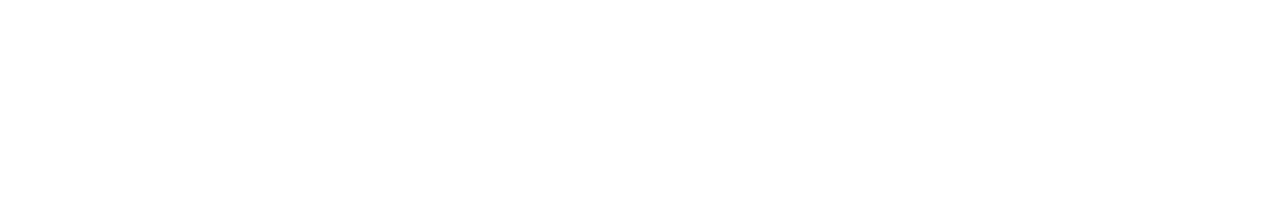
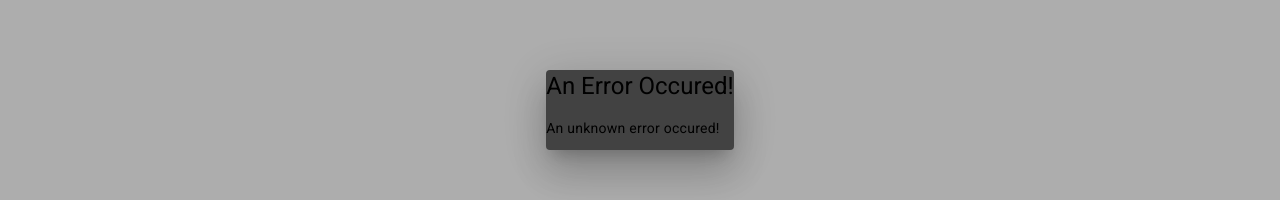
Before and after one commit to michal-1994/angular-node, an Angular app: page / in a window 1280 px wide. Shown: the part 290-490 px from the top of the page. Built offline with nearby package versions, Linux system fonts and the light colour scheme; no server answers.

Commit message:
Displaying the basic error dialog

```diff
--- a/src/app/app.module.ts
+++ b/src/app/app.module.ts
@@ -11,6 +11,7 @@
 import { MatExpansionModule } from '@angular/material/expansion';
 import { MatProgressSpinnerModule } from '@angular/material/progress-spinner';
 import { MatPaginatorModule } from '@angular/material/paginator';
+import { MatDialogModule } from '@angular/material/dialog';
 
 import { AppComponent } from './app.component';
 import { PostCreateComponent } from './posts/post-create/post-create.component';
@@ -21,6 +22,7 @@
 import { SignupComponent } from './auth/signup/signup.component';
 import { AuthInterceptor } from './auth/auth-interceptor';
 import { ErrorInterceptor } from './error-interceptor';
+import { ErrorComponent } from './error/error.component';
 
 @NgModule({
   declarations: [
@@ -30,6 +32,7 @@
     PostListComponent,
     LoginComponent,
     SignupComponent,
+    ErrorComponent,
   ],
   imports: [
     BrowserModule,
@@ -44,6 +47,7 @@
     MatExpansionModule,
     MatProgressSpinnerModule,
     MatPaginatorModule,
+    MatDialogModule,
     HttpClientModule,
   ],
   providers: [
@@ -59,5 +63,6 @@
     },
   ],
   bootstrap: [AppComponent],
+  entryComponents: [ErrorComponent],
 })
 export class AppModule {}
--- a/src/app/error-interceptor.ts
+++ b/src/app/error-interceptor.ts
@@ -4,14 +4,19 @@
   HttpInterceptor,
   HttpRequest,
 } from '@angular/common/http';
+import { Injectable } from '@angular/core';
+import { MatDialog } from '@angular/material/dialog';
 import { catchError, throwError } from 'rxjs';
+import { ErrorComponent } from './error/error.component';
 
+@Injectable()
 export class ErrorInterceptor implements HttpInterceptor {
+  constructor(private dialog: MatDialog) {}
+
   intercept(req: HttpRequest<any>, next: HttpHandler) {
     return next.handle(req).pipe(
       catchError((error: HttpErrorResponse) => {
-        console.log(error);
-        alert(error.error.message);
+        this.dialog.open(ErrorComponent);
         return throwError(error);
       })
     );
--- /dev/null
+++ b/src/app/error/error.component.html
@@ -0,0 +1,2 @@
+<h1>An Error Occured!</h1>
+<p>{{ message }}</p>
--- /dev/null
+++ b/src/app/error/error.component.ts
@@ -0,0 +1,8 @@
+import { Component } from '@angular/core';
+
+@Component({
+  templateUrl: './error.component.html',
+})
+export class ErrorComponent {
+  message: string = 'An unknown error occured!';
+}
```
